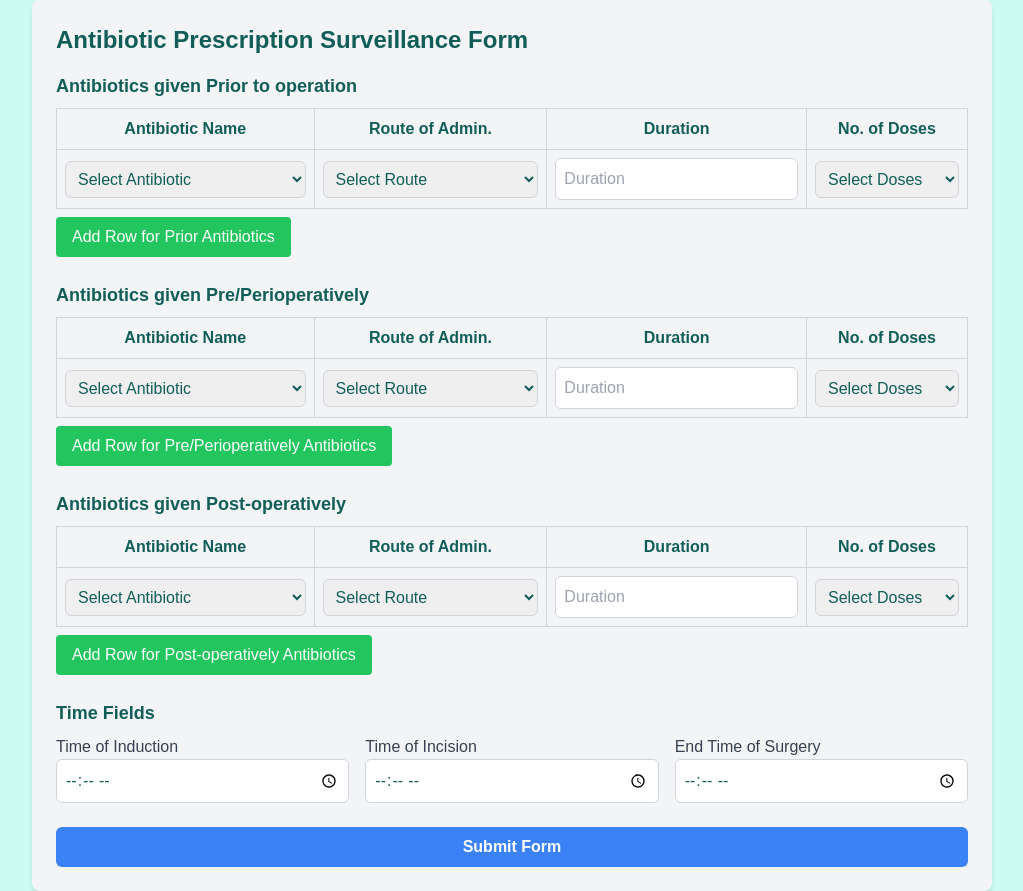
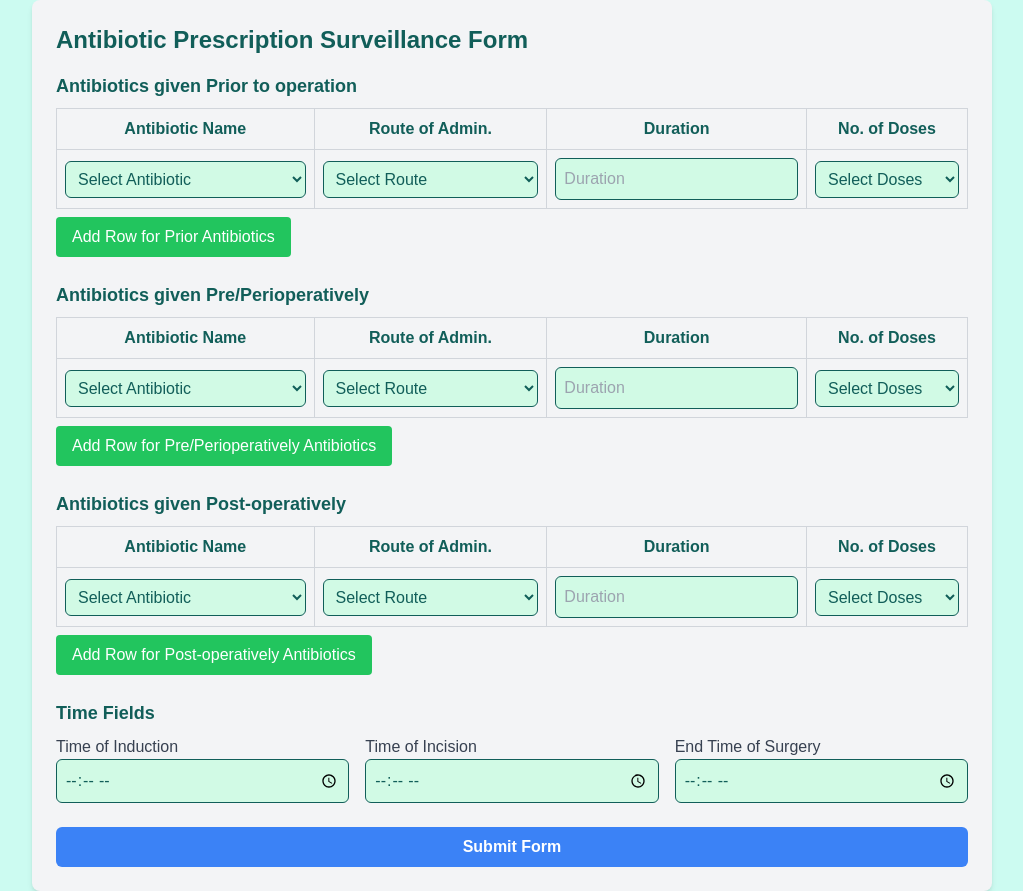
Before and after one commit to vimarshmishra37/smart_ssi_detector, a Next.js app: page /Patient3 in a window 1280 px wide. Shown: the whole page, without its empty margins (128-1151 px from the left). Built offline with nearby package versions, Linux system fonts and the light colour scheme.

Commit message:
baacha css

```diff
--- a/app/LabReport/page.js
+++ b/app/LabReport/page.js
@@ -26,7 +26,7 @@ export default function LabReportForm() {
                         document.getElementById('collectedOn').innerText = data.collectedOn || '';
                         document.getElementById('completedOn').innerText = data.completedOn || '';
                         document.getElementById('dept').innerText = data.admittingDepartment || 'G1 & Hepato-Pancreatico-Biliary Surgery';
-                    document.getElementById('docname').innerText = data.surgeon|| 'Dr Smith Mathew';
+                        document.getElementById('docname').innerText = data.surgeon || 'Dr Smith Mathew';
                         document.getElementById('visitType').innerText = data.visitType || 'IP';
                         document.getElementById('recievedOn').innerText = data.recievedOn || '';
                         document.getElementById('sampleNo').innerText = data.sampleNo || '';
--- a/app/Patient3/page.js
+++ b/app/Patient3/page.js
@@ -105,7 +105,7 @@ export default function AntibioticSurveillanceForm() {
                           name="name"
                           value={row.name}
                           onChange={(e) => handleChange(e, index, 'priorAntibiotics')}
-                          className="w-full border border-gray-300 rounded-md p-2"
+                          className="w-full border border-teal-800 rounded-md p-2 bg-emerald-100"
                         >
                           <option value="">Select Antibiotic</option>
                           {antibiotics.map((antibiotic, idx) => (
@@ -118,7 +118,7 @@ export default function AntibioticSurveillanceForm() {
                           name="route"
                           value={row.route}
                           onChange={(e) => handleChange(e, index, 'priorAntibiotics')}
-                          className="w-full border border-gray-300 rounded-md p-2"
+                          className="w-full border border-teal-800 rounded-md p-2 bg-emerald-100"
                         >
                           <option value="">Select Route</option>
                           {routes.map((route, idx) => (
@@ -133,7 +133,7 @@ export default function AntibioticSurveillanceForm() {
                           placeholder="Duration"
                           value={row.duration}
                           onChange={(e) => handleChange(e, index, 'priorAntibiotics')}
-                          className="w-full border border-gray-300 rounded-md p-2"
+                          className="w-full border border-teal-800 rounded-md p-2 bg-emerald-100"
                         />
                       </td>
                       <td className="border border-gray-300 p-2">
@@ -141,7 +141,7 @@ export default function AntibioticSurveillanceForm() {
                           name="doses"
                           value={row.doses}
                           onChange={(e) => handleChange(e, index, 'priorAntibiotics')}
-                          className="w-full border border-gray-300 rounded-md p-2"
+                          className="w-full border border-teal-800 rounded-md p-2 bg-emerald-100"
                         >
                           <option value="">Select Doses</option>
                           {doses.map((dose, idx) => (
@@ -182,7 +182,7 @@ export default function AntibioticSurveillanceForm() {
                           name="name"
                           value={row.name}
                           onChange={(e) => handleChange(e, index, 'prePeriAntibiotics')}
-                          className="w-full border border-gray-300 rounded-md p-2"
+                          className="w-full border border-teal-800 rounded-md p-2 bg-emerald-100"
                         >
                           <option value="">Select Antibiotic</option>
                           {antibiotics.map((antibiotic, idx) => (
@@ -195,7 +195,7 @@ export default function AntibioticSurveillanceForm() {
                           name="route"
                           value={row.route}
                           onChange={(e) => handleChange(e, index, 'prePeriAntibiotics')}
-                          className="w-full border border-gray-300 rounded-md p-2"
+                          className="w-full border border-teal-800 rounded-md p-2 bg-emerald-100"
                         >
                           <option value="">Select Route</option>
                           {routes.map((route, idx) => (
@@ -210,7 +210,7 @@ export default function AntibioticSurveillanceForm() {
                           placeholder="Duration"
                           value={row.duration}
                           onChange={(e) => handleChange(e, index, 'prePeriAntibiotics')}
-                          className="w-full border border-gray-300 rounded-md p-2"
+                          className="w-full border border-teal-800 rounded-md p-2 bg-emerald-100"
                         />
                       </td>
                       <td className="border border-gray-300 p-2">
@@ -218,7 +218,7 @@ export default function AntibioticSurveillanceForm() {
                           name="doses"
                           value={row.doses}
                           onChange={(e) => handleChange(e, index, 'prePeriAntibiotics')}
-                          className="w-full border border-gray-300 rounded-md p-2"
+                          className="w-full border border-teal-800 rounded-md p-2 bg-emerald-100"
                         >
                           <option value="">Select Doses</option>
                           {doses.map((dose, idx) => (
@@ -259,7 +259,7 @@ export default function AntibioticSurveillanceForm() {
                           name="name"
                           value={row.name}
                           onChange={(e) => handleChange(e, index, 'postAntibiotics')}
-                          className="w-full border border-gray-300 rounded-md p-2"
+                          className="w-full border border-teal-800 rounded-md p-2 bg-emerald-100"
                         >
                           <option value="">Select Antibiotic</option>
                           {antibiotics.map((antibiotic, idx) => (
@@ -272,7 +272,7 @@ export default function AntibioticSurveillanceForm() {
                           name="route"
                           value={row.route}
                           onChange={(e) => handleChange(e, index, 'postAntibiotics')}
-                          className="w-full border border-gray-300 rounded-md p-2"
+                          className="w-full border border-teal-800 rounded-md p-2 bg-emerald-100"
                         >
                           <option value="">Select Route</option>
                           {routes.map((route, idx) => (
@@ -287,7 +287,7 @@ export default function AntibioticSurveillanceForm() {
                           placeholder="Duration"
                           value={row.duration}
                           onChange={(e) => handleChange(e, index, 'postAntibiotics')}
-                          className="w-full border border-gray-300 rounded-md p-2"
+                          className="w-full border border-teal-800 rounded-md p-2 bg-emerald-100"
                         />
                       </td>
                       <td className="border border-gray-300 p-2">
@@ -295,7 +295,7 @@ export default function AntibioticSurveillanceForm() {
                           name="doses"
                           value={row.doses}
                           onChange={(e) => handleChange(e, index, 'postAntibiotics')}
-                          className="w-full border border-gray-300 rounded-md p-2"
+                          className="w-full border border-teal-800 rounded-md p-2 bg-emerald-100"
                         >
                           <option value="">Select Doses</option>
                           {doses.map((dose, idx) => (
@@ -327,7 +327,7 @@ export default function AntibioticSurveillanceForm() {
                     name="induction"
                     value={formData.times.induction}
                     onChange={(e) => setFormData({ ...formData, times: { ...formData.times, induction: e.target.value } })}
-                    className="w-full border border-gray-300 rounded-md p-2"
+                    className="w-full border border-teal-800 rounded-md p-2 bg-emerald-100"
                   />
                 </div>
                 <div>
@@ -338,7 +338,7 @@ export default function AntibioticSurveillanceForm() {
                     name="incision"
                     value={formData.times.incision}
                     onChange={(e) => setFormData({ ...formData, times: { ...formData.times, incision: e.target.value } })}
-                    className="w-full border border-gray-300 rounded-md p-2"
+                    className="w-full border border-teal-800 rounded-md p-2 bg-emerald-100"
                   />
                 </div>
                 <div>
@@ -349,7 +349,7 @@ export default function AntibioticSurveillanceForm() {
                     name="surgeryEnd"
                     value={formData.times.surgeryEnd}
                     onChange={(e) => setFormData({ ...formData, times: { ...formData.times, surgeryEnd: e.target.value } })}
-                    className="w-full border border-gray-300 rounded-md p-2"
+                    className="w-full border border-teal-800 rounded-md p-2 bg-emerald-100"
                   />
                 </div>
               </div>
```
Lines whose indentation alone changed are shown as unchanged.
